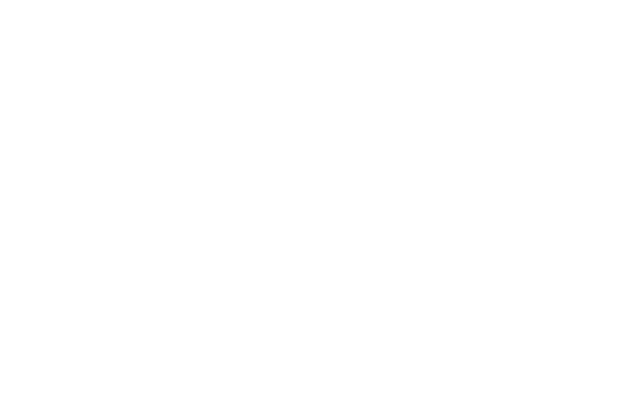
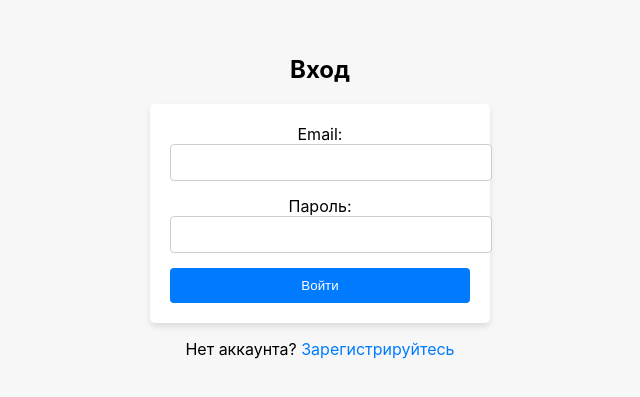
Before and after one commit to skyrimwell/ArEdu-Prototype, a React (Create React App) app in the folder ar_edu_web_prototype/: page /login in a window 1280 px wide. Before the commit this address had no page. Shown: the part 195-592 px from the top of the page, without its empty margins (320-960 px from the left). Built offline with nearby package versions, Linux system fonts and the light colour scheme.

Commit message:
Added Student and Teacher components.

```diff
--- a/ar_edu_web_prototype/src/App.js
+++ b/ar_edu_web_prototype/src/App.js
@@ -1,17 +1,21 @@
-import logo from './logo.svg';
+//import logo from './logo.svg';
 import './App.css';
 import { BrowserRouter as Router, Routes, Route } from "react-router-dom";
 
 import LoginPage from "./components/LoginComponent";
 import RegisterPage from './components/RegistrationComponent';
+import TeacherDashboard from './components/TeacherDashboard';
+import StudentDashboard from './components/StudentDashboard';
 
 function App() {
   return (
     <Router>
       <div className="App">
         <Routes>
-            <Route path="/" element={<LoginPage />} />
+            <Route path="/login" element={<LoginPage />} />
             <Route path="/register" element={<RegisterPage />} />
+            <Route path="/teacher-dashboard" element={<TeacherDashboard />} />
+            <Route path="/student-dashboard" element={<StudentDashboard />} />
           </Routes>
       </div>
     </Router>
--- a/ar_edu_web_prototype/src/components/LoginComponent.js
+++ b/ar_edu_web_prototype/src/components/LoginComponent.js
@@ -1,9 +1,11 @@
 import React, { useState } from "react";
-import { Link } from "react-router-dom";
+import { useNavigate, Link } from "react-router-dom";
 
 const LoginPage = () => {
   const [email, setEmail] = useState("");
   const [password, setPassword] = useState("");
+
+  const navigate = useNavigate();
 
   const handleLogin = async (e) => {
     e.preventDefault();
@@ -16,7 +18,17 @@
       });
 
       if (response.ok) {
-        alert("Вход выполнен!");
+        const data = await response.json();
+        alert(data.message);
+        if (data.accountType === 1){
+          alert("teacher");
+          navigate("/teacher-dashboard");
+
+        } else {
+          alert("student");
+          navigate("/student-dashboard");
+
+        }
       } else {
         alert("Неверные данные");
       }
--- a/ar_edu_web_prototype/src/components/RegistrationComponent.js
+++ b/ar_edu_web_prototype/src/components/RegistrationComponent.js
@@ -1,5 +1,5 @@
 import React, { useState } from "react";
-
+import { Link } from "react-router-dom";
 const RegisterPage = () => {
   const [email, setEmail] = useState("");
   const [password, setPassword] = useState("");
@@ -81,6 +81,9 @@
           Зарегистрироваться
         </button>
       </form>
+      <p>
+       Уже есть в системе? <Link to="/" style={styles.link}>Войдите</Link>
+      </p>
     </div>
   );
 };
@@ -122,6 +125,10 @@
     borderRadius: "4px",
     cursor: "pointer",
   },
+  link: {
+    color: "#007BFF",
+    textDecoration: "none",
+  },
 };
 
 export default RegisterPage;
--- /dev/null
+++ b/ar_edu_web_prototype/src/components/StudentDashboard.js
@@ -0,0 +1,7 @@
+import React from "react";
+
+const StudentDashboard = () => {
+  return <div>Добро пожаловать в личный кабинет обучающегося</div>;
+};
+
+export default StudentDashboard;
--- /dev/null
+++ b/ar_edu_web_prototype/src/components/TeacherDashboard.js
@@ -0,0 +1,7 @@
+import React from "react";
+
+const TeacherDashboard = () => {
+  return <div>Добро пожаловать в личный кабинет преподавателя</div>;
+};
+
+export default TeacherDashboard;
```
Also changed, not shown: 1 other file (tests, documents, lock files or other folders).
